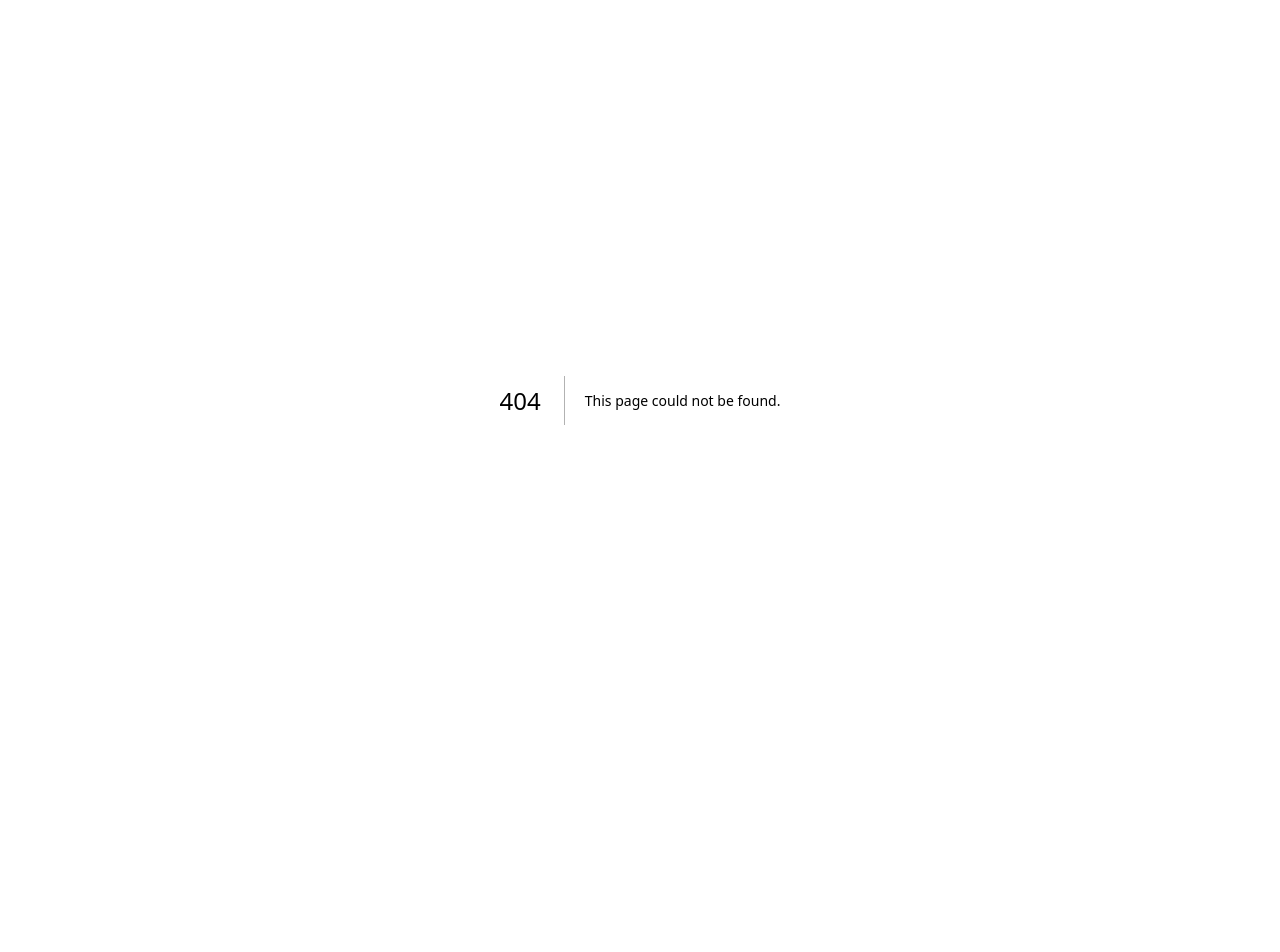
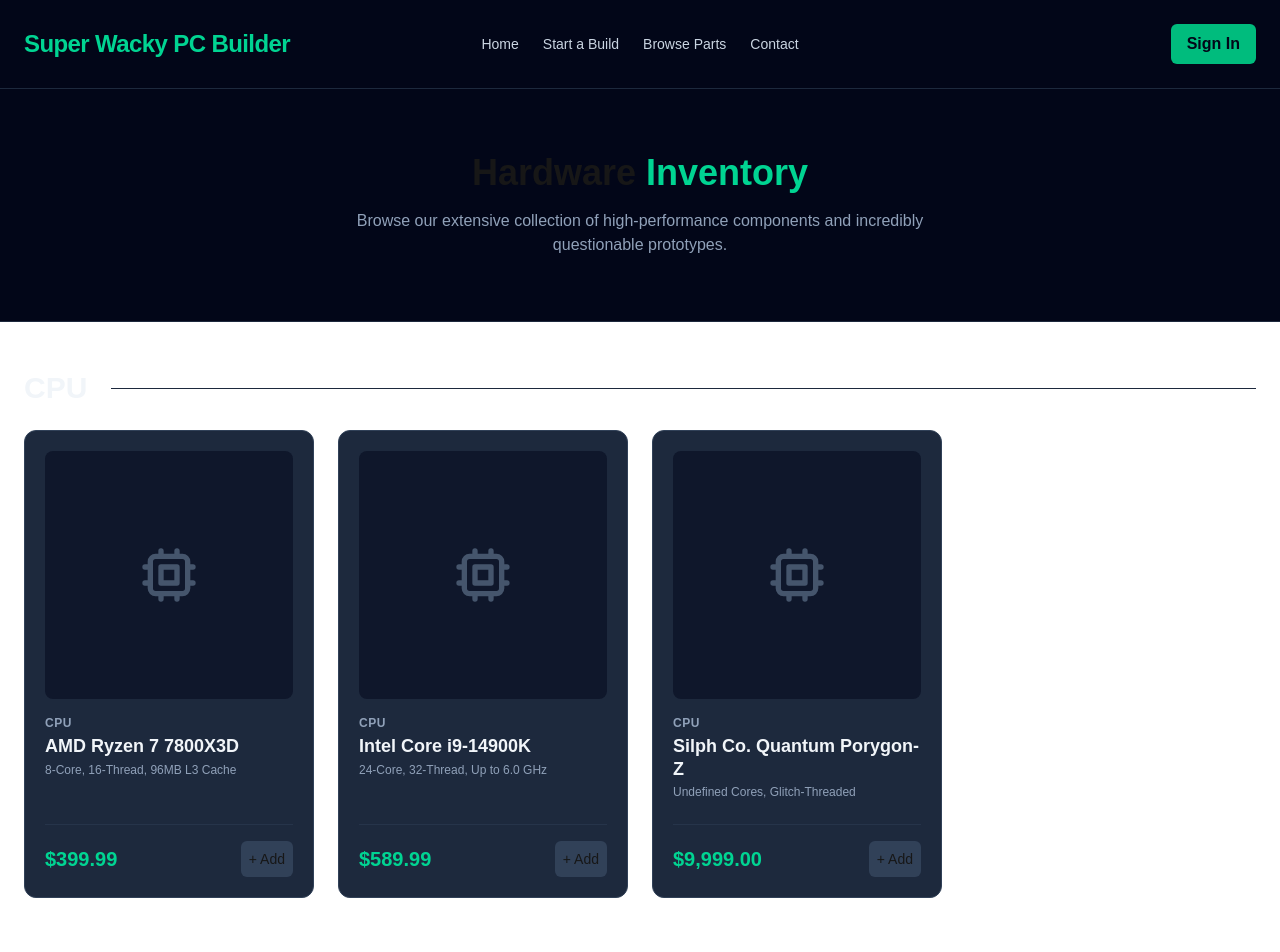
Before and after one commit to Lucas-Fillier/Super-Wacky-PC-building-site, a Next.js app in the folder super-wacky-pc-building-site/: page /parts in a window 1280 px wide. Before the commit this address had no page. Shown: the top 952 px of the page. Before the commit the page ends 800 px from the top, so only its background shows below. Built offline with nearby package versions, Linux system fonts and the light colour scheme.

Commit message:
Navbar now has its own dedicated folder. Also added a contact and browser parts page. Also moved the list of parts to its own folder.

```diff
--- /dev/null
+++ b/super-wacky-pc-building-site/app/contact/page.js
@@ -0,0 +1,35 @@
+export default function Contact() {
+    return (
+        <main className="flex flex-col flex-grow">
+            <section className="max-w-3xl mx-auto py-24 px-6 text-center flex-grow w-full">
+                <h1 className="text-5xl font-extrabold mb-6">
+                    Get in <span className="text-emerald-400">Touch.</span>
+                </h1>
+                <p className="text-lg text-slate-400 mb-12">
+                    Have a question about a wacky build, need support with a part list, or just want to talk hardware? Reach out to us.
+                </p>
+
+                <div className="bg-slate-800 p-10 rounded-xl border border-slate-700 shadow-lg">
+                    <svg className="w-12 h-12 text-emerald-400 mx-auto mb-4" fill="none" stroke="currentColor" viewBox="0 0 24 24" xmlns="http://www.w3.org/2000/svg">
+                        <path strokeLinecap="round" strokeLinejoin="round" strokeWidth="2" d="M3 8l7.89 5.26a2 2 0 002.22 0L21 8M5 19h14a2 2 0 002-2V7a2 2 0 00-2-2H5a2 2 0 00-2 2v10a2 2 0 002 2z"></path>
+                    </svg>
+                    <h2 className="text-2xl font-semibold mb-2 text-slate-100">Email Support</h2>
+                    <p className="text-slate-400 mb-6">
+                        We aim to respond to all questions within 24 hours.
+                    </p>
+
+                    <a
+                        href="mailto:support@superwackypc.com"
+                        className="inline-block text-xl font-bold text-emerald-400 hover:text-emerald-300 transition-colors border-b-2 border-emerald-400/30 hover:border-emerald-400 pb-1"
+                    >
+                        support@superwackypc.com
+                    </a>
+                </div>
+            </section>
+
+            <footer className="border-t border-slate-800 mt-auto py-8 text-center text-slate-500 text-sm bg-slate-950 w-full">
+                <p>&copy; {new Date().getFullYear()} Super Wacky PC Builder. All rights reserved.</p>
+            </footer>
+        </main>
+    );
+}
--- a/super-wacky-pc-building-site/app/layout.js
+++ b/super-wacky-pc-building-site/app/layout.js
@@ -1,28 +1,18 @@
-import { Geist, Geist_Mono } from "next/font/google";
-import "./globals.css";
-
-const geistSans = Geist({
-  variable: "--font-geist-sans",
-  subsets: ["latin"],
-});
-
-const geistMono = Geist_Mono({
-  variable: "--font-geist-mono",
-  subsets: ["latin"],
-});
+import './globals.css';
+import Navbar from '../components/Navbar';
 
 export const metadata = {
-  title: "Create Next App",
-  description: "Generated by create next app",
+  title: 'Super Wacky PC Builder',
+  description: 'Select your components, check compatibility, and optimize your setup.',
 };
 
 export default function RootLayout({ children }) {
   return (
-    <html
-      lang="en"
-      className={`${geistSans.variable} ${geistMono.variable} h-full antialiased`}
-    >
-      <body className="min-h-full flex flex-col">{children}</body>
-    </html>
+      <html lang="en">
+      <body className="bg-slate-900 text-slate-50 font-sans min-h-screen flex flex-col">
+      <Navbar />
+      {children}
+      </body>
+      </html>
   );
 }
--- a/super-wacky-pc-building-site/app/page.js
+++ b/super-wacky-pc-building-site/app/page.js
@@ -1,26 +1,12 @@
-const featuredParts = [
-  { id: 1, name: 'AMD Ryzen 7 7800X3D', category: 'CPU', price: '$399.99', specs: '8-Core, 16-Thread, 96MB L3 Cache' },
-  { id: 2, name: 'NVIDIA RTX 4080 Super', category: 'GPU', price: '$999.00', specs: '16GB GDDR6X, 10240 Cuda Cores' },
-  { id: 3, name: 'Corsair Vengeance 32GB DDR5', category: 'Memory', price: '$114.99', specs: 'DDR5-6000, CL30' },
-  { id: 4, name: 'MSI MAG B650 TOMAHAWK WIFI', category: 'Motherboard', price: '$199.99', specs: 'AM5, ATX, PCIe 4.0' },
-];
+
+import { pcParts } from '../data/parts';
 
 export default function Home() {
+
+    const featuredParts = pcParts.slice(0, 4);
+
     return (
-      <main className="min-h-screen bg-slate-900 text-slate-50 font-sans">
-
-        <nav className="flex items-center justify-between p-6 border-b border-slate-800 bg-slate-950">
-          <div className="text-2xl font-bold text-emerald-400 tracking-tight">Super Wacky PC Builder</div>
-          <ul className="flex space-x-6 text-sm font-medium text-slate-300">
-            <li className="hover:text-emerald-400 cursor-pointer transition-colors">Start a Build</li>
-            <li className="hover:text-emerald-400 cursor-pointer transition-colors">Browse Parts</li>
-            <li className="hover:text-emerald-400 cursor-pointer transition-colors">Completed Builds</li>
-          </ul>
-          <button className="bg-emerald-500 hover:bg-emerald-400 text-slate-950 px-4 py-2 rounded-md font-semibold transition-colors">
-            Sign In
-          </button>
-        </nav>
-
+        <main>
             <section className="flex flex-col items-center justify-center py-24 px-4 text-center bg-gradient-to-b from-slate-900 to-slate-800">
                 <h1 className="text-5xl md:text-6xl font-extrabold mb-6">
                     Build Your Dream <span className="text-emerald-400">Machine.</span>
--- /dev/null
+++ b/super-wacky-pc-building-site/app/parts/page.js
@@ -0,0 +1,71 @@
+
+import { pcParts } from '../../data/parts';
+
+export default function BrowseParts() {
+    const groupedParts = pcParts.reduce((acc, part) => {
+        if (!acc[part.category]) {
+            acc[part.category] = [];
+        }
+        acc[part.category].push(part);
+        return acc;
+    }, {});
+
+    const categories = Object.keys(groupedParts);
+
+    return (
+        <main className="flex flex-col flex-grow min-h-screen">
+
+            <section className="bg-slate-950 py-16 px-6 border-b border-slate-800 text-center">
+                <h1 className="text-4xl font-extrabold mb-4">
+                    Hardware <span className="text-emerald-400">Inventory</span>
+                </h1>
+                <p className="text-slate-400 max-w-xl mx-auto">
+                    Browse our extensive collection of high-performance components and incredibly questionable prototypes.
+                </p>
+            </section>
+
+            <div className="max-w-7xl mx-auto py-12 px-6 w-full">
+
+                {categories.map((category) => (
+                    <div key={category} className="mb-16">
+
+                        <div className="flex items-center mb-6">
+                            <h2 className="text-3xl font-bold text-slate-100">{category}</h2>
+                            <div className="flex-grow h-px bg-slate-800 ml-6"></div>
+                        </div>
+
+                        <div className="grid grid-cols-1 md:grid-cols-2 lg:grid-cols-4 gap-6">
+                            {groupedParts[category].map((part) => (
+                                <div key={part.id} className="bg-slate-800 rounded-xl p-5 border border-slate-700 hover:border-emerald-400/50 transition-colors group cursor-pointer flex flex-col">
+
+                                    <div className="aspect-square bg-slate-900 rounded-lg mb-4 flex items-center justify-center text-slate-600 group-hover:text-emerald-400 transition-colors">
+                                        <svg className="w-16 h-16" fill="none" stroke="currentColor" viewBox="0 0 24 24" xmlns="http://www.w3.org/2000/svg">
+                                            <path strokeLinecap="round" strokeLinejoin="round" strokeWidth="2" d="M9 3v2m6-2v2M9 19v2m6-2v2M5 9H3m2 6H3m18-6h-2m2 6h-2M7 19h10a2 2 0 002-2V7a2 2 0 00-2-2H7a2 2 0 00-2 2v10a2 2 0 002 2zM9 9h6v6H9V9z"></path>
+                                        </svg>
+                                    </div>
+
+                                    <div className="text-xs font-bold text-slate-400 uppercase tracking-wider mb-1">{part.category}</div>
+                                    <h3 className="text-lg font-bold text-slate-100 mb-1 leading-tight">{part.name}</h3>
+                                    <p className="text-xs text-slate-400 mb-6 flex-grow">{part.specs}</p>
+
+                                    <div className="flex justify-between items-center mt-auto pt-4 border-t border-slate-700/50">
+                                        <span className="text-xl font-bold text-emerald-400">{part.price}</span>
+                                        <button className="p-2 bg-slate-700 hover:bg-emerald-500 hover:text-slate-950 rounded-md transition-colors text-sm font-medium">
+                                            + Add
+                                        </button>
+                                    </div>
+
+                                </div>
+                            ))}
+                        </div>
+
+                    </div>
+                ))}
+            </div>
+
+            <footer className="border-t border-slate-800 mt-auto py-8 text-center text-slate-500 text-sm bg-slate-950 w-full">
+                <p>&copy; {new Date().getFullYear()} Super Wacky PC Builder. All rights reserved.</p>
+            </footer>
+        </main>
+    );
+}
--- /dev/null
+++ b/super-wacky-pc-building-site/components/Navbar.js
@@ -0,0 +1,20 @@
+import Link from 'next/link';
+
+export default function Navbar() {
+    return (
+        <nav className="relative flex items-center justify-between p-6 border-b border-slate-800 bg-slate-950">
+            <div className="text-2xl font-bold text-emerald-400 tracking-tight">Super Wacky PC Builder</div>
+
+            <ul className="absolute left-1/2 -translate-x-1/2 flex space-x-6 text-sm font-medium text-slate-300">
+                <Link href="/" className="hover:text-emerald-400 cursor-pointer transition-colors">Home</Link>
+                <Link href="/build" className="hover:text-emerald-400 cursor-pointer transition-colors">Start a Build</Link>
+                <Link href="/parts" className="hover:text-emerald-400 cursor-pointer transition-colors">Browse Parts</Link>
+                <Link href="/contact" className="hover:text-emerald-400 cursor-pointer transition-colors">Contact</Link>
+            </ul>
+
+            <button className="bg-emerald-500 hover:bg-emerald-400 text-slate-950 px-4 py-2 rounded-md font-semibold transition-colors">
+                Sign In
+            </button>
+        </nav>
+    );
+}
--- /dev/null
+++ b/super-wacky-pc-building-site/data/parts.js
@@ -0,0 +1,23 @@
+
+export const pcParts = [
+
+    { id: 1, name: 'AMD Ryzen 7 7800X3D', category: 'CPU', price: '$399.99', specs: '8-Core, 16-Thread, 96MB L3 Cache' },
+    { id: 5, name: 'Intel Core i9-14900K', category: 'CPU', price: '$589.99', specs: '24-Core, 32-Thread, Up to 6.0 GHz' },
+    { id: 6, name: 'Silph Co. Quantum Porygon-Z', category: 'CPU', price: '$9,999.00', specs: 'Undefined Cores, Glitch-Threaded' },
+
+    { id: 2, name: 'NVIDIA RTX 4080 Super', category: 'GPU', price: '$999.00', specs: '16GB GDDR6X, 10240 Cuda Cores' },
+    { id: 7, name: 'AMD Radeon RX 7900 XTX', category: 'GPU', price: '$949.99', specs: '24GB GDDR6, RDNA 3 Architecture' },
+    { id: 8, name: 'Wyvern Ignition Great-GPU', category: 'GPU', price: '$1,200.00', specs: 'Max Phial Damage, Overheats frequently' },
+
+    { id: 3, name: 'Corsair Vengeance 32GB DDR5', category: 'Memory', price: '$114.99', specs: 'DDR5-6000, CL30' },
+    { id: 9, name: 'G.Skill Trident Z5 RGB 64GB', category: 'Memory', price: '$219.99', specs: 'DDR5-6400, CL32' },
+
+    { id: 4, name: 'MSI MAG B650 TOMAHAWK WIFI', category: 'Motherboard', price: '$199.99', specs: 'AM5, ATX, PCIe 4.0' },
+    { id: 10, name: 'ASUS ROG Maximus Z790 Hero', category: 'Motherboard', price: '$629.99', specs: 'LGA 1700, ATX, PCIe 5.0' },
+
+    { id: 11, name: 'Corsair RM850x', category: 'Power Supply', price: '$149.99', specs: '850W, 80+ Gold, Fully Modular' },
+    { id: 12, name: 'Charge Blade Super-Amped 1000W', category: 'Power Supply', price: '$199.99', specs: '1000W, SAED-Certified Titanium' },
+
+    { id: 13, name: 'Fractal Design North', category: 'Case', price: '$139.99', specs: 'Mid Tower, Wood Front Panel, Airflow' },
+    { id: 14, name: 'Master Builder Block Chassis', category: 'Case', price: '$89.99', specs: 'Snap-together plastic bricks, bright colors' },
+];
```
Lines whose indentation alone changed are shown as unchanged.
